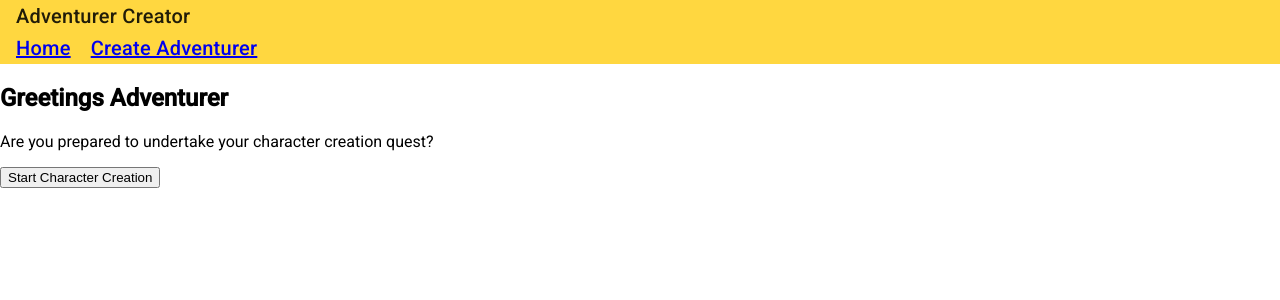
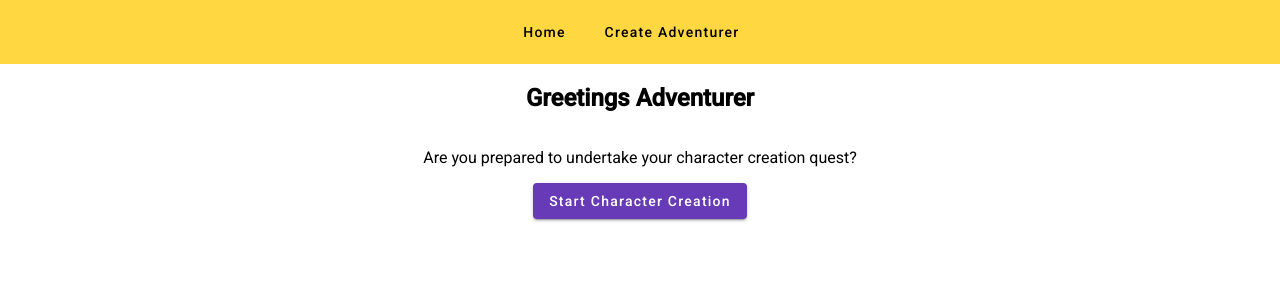
Before and after one commit to coreybigboi/adventurerCreator, an Angular app: page / in a window 1280 px wide. Shown: the top 300 px of the page. Built offline with nearby package versions, Linux system fonts and the light colour scheme.

Commit message:
changed tool bar styling

```diff
--- a/src/app/app.component.css
+++ b/src/app/app.component.css
@@ -1,7 +1,8 @@
 .header{
   display: flex;
   flex-direction: column;
-  align-items: flex-start;
+  align-items: center;
+  justify-content: center;
 }
 
 .header-route{
--- a/src/app/app.component.html
+++ b/src/app/app.component.html
@@ -1,9 +1,8 @@
 <header>
   <mat-toolbar class="header" color="accent">
-    <h1>Adventurer Creator</h1>
     <nav>
-      <a class="header-route" routerLink="">Home</a>
-      <a class="header-route" routerLink="/create">Create Adventurer</a>
+      <button mat-button color="basic" class="header-route" routerLink="">Home</button>
+      <button mat-button color="basic" class="header-route" routerLink="/create">Create Adventurer</button>
     </nav>
   </mat-toolbar>
 </header>
--- a/src/app/app.component.ts
+++ b/src/app/app.component.ts
@@ -3,11 +3,12 @@ import {RouterLink, RouterOutlet} from '@angular/router';
 import {HomeComponent} from "./pages/home/home.component";
 import {CreateAdventurerComponent} from "./pages/create-adventurer/create-adventurer.component";
 import {MatToolbarModule} from "@angular/material/toolbar";
+import {MatButtonModule} from "@angular/material/button";
 
 @Component({
   selector: 'app-root',
   standalone: true,
-  imports: [RouterOutlet, HomeComponent, CreateAdventurerComponent, RouterLink, MatToolbarModule],
+  imports: [RouterOutlet, HomeComponent, CreateAdventurerComponent, RouterLink, MatToolbarModule, MatButtonModule],
   templateUrl: './app.component.html',
   styleUrl: './app.component.css'
 })
--- a/src/app/pages/create-adventurer/create-adventurer.component.html
+++ b/src/app/pages/create-adventurer/create-adventurer.component.html
@@ -1 +1,3 @@
-<h1>Create Adventurer</h1>
+<div>
+  <h1>Create Adventurer</h1>
+</div>
--- a/src/app/pages/home/home.component.css
+++ b/src/app/pages/home/home.component.css
@@ -0,0 +1,5 @@
+.home-container{
+  display: flex;
+  flex-direction: column;
+  align-items: center;
+}
--- a/src/app/pages/home/home.component.html
+++ b/src/app/pages/home/home.component.html
@@ -1,3 +1,5 @@
-<h2>Greetings Adventurer</h2>
-<p>Are you prepared to undertake your character creation quest?</p>
-<button>Start Character Creation</button>
+<div class="home-container">
+  <h2>Greetings Adventurer</h2>
+  <p>Are you prepared to undertake your character creation quest?</p>
+  <button mat-raised-button color="primary" routerLink="create">Start Character Creation</button>
+</div>
--- a/src/app/pages/home/home.component.ts
+++ b/src/app/pages/home/home.component.ts
@@ -1,9 +1,11 @@
 import { Component } from '@angular/core';
+import {RouterLink} from "@angular/router";
+import {MatButtonModule} from "@angular/material/button";
 
 @Component({
   selector: 'app-home',
   standalone: true,
-  imports: [],
+  imports: [RouterLink, MatButtonModule],
   templateUrl: './home.component.html',
   styleUrl: './home.component.css'
 })
```
